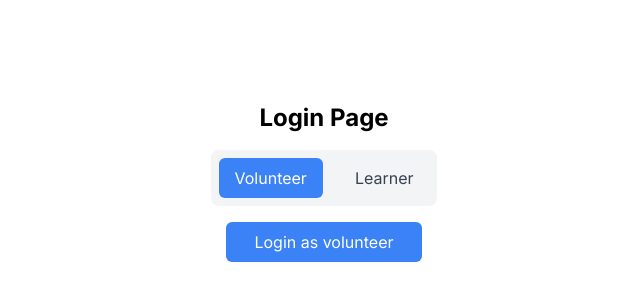
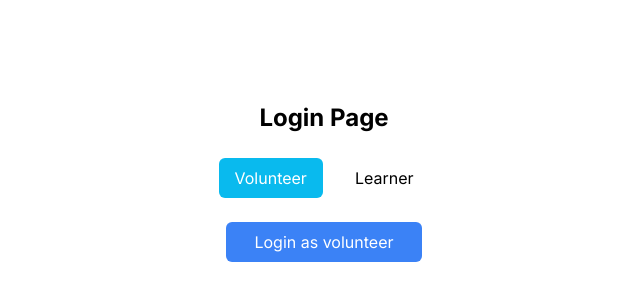
Before and after one commit to umangjzx/mw-frontend, a Next.js app: page /login in a window 1280 px wide. Shown: the part 218-518 px from the top of the page, without its empty margins (316-956 px from the left). Built offline with nearby package versions, Linux system fonts and the light colour scheme; no server answers.

Commit message:
implemented base theme functionality

```diff
--- a/src/app/globals.css
+++ b/src/app/globals.css
@@ -2,19 +2,15 @@
 @tailwind components;
 @tailwind utilities;
 
-/* :root {
-  --foreground-rgb: 0, 0, 0;
-  --background-start-rgb: 214, 219, 220;
-  --background-end-rgb: 255, 255, 255;
+:root {
+  --gray-color: #505050;
+  --white-color: #ffffff;
+  --black-color: #121212;
+  --error-color: #EF4444;
+  --error-light-color: #FEE2E2;
+  --success-color: #16A34A;
+  --success-light-color: #DCFCE7;
 }
-
-@media (prefers-color-scheme: dark) {
-  :root {
-    --foreground-rgb: 255, 255, 255;
-    --background-start-rgb: 0, 0, 0;
-    --background-end-rgb: 0, 0, 0;
-  }
-} */
 
 body {
   color: black;
--- a/src/app/login/page.tsx
+++ b/src/app/login/page.tsx
@@ -1,5 +1,5 @@
 "use client";
-import React, { useState, useEffect, useCallback } from "react";
+import { useState, useEffect, useCallback } from "react";
 import { useRouter, useSearchParams } from "next/navigation";
 import { GetAPI, PostAPI } from "@/api/request";
 import { endpoints } from "@/api/constants";
@@ -95,7 +95,7 @@ const LoginPage = () => {
       <div className="flex items-center gap-4 bg-gray-100 p-2 rounded-lg">
         <button
           onClick={() => handleSetRole("volunteer")}
-          className={`px-4 py-2 rounded-md transition-colors duration-300 ${
+          className={`px-4 py-2 rounded-md bg-primary  transition-colors duration-300 ${
             role === "volunteer"
               ? "bg-blue-500 text-white"
               : "bg-transparent text-gray-700"
@@ -105,7 +105,7 @@ const LoginPage = () => {
         </button>
         <button
           onClick={() => handleSetRole("learner")}
-          className={`px-4 py-2 rounded-md transition-colors duration-300 ${
+          className={`px-4 py-2 rounded-md  bg-primary transition-colors duration-300 ${
             role === "learner"
               ? "bg-blue-500 text-white"
               : "bg-transparent text-gray-700"
--- a/src/interfaces/index.ts
+++ /dev/null
@@ -1,4 +0,0 @@
-import { EndpointProps } from "./endpoints";
-import { VolunteerProps } from "./volunteer";
-
-export type { EndpointProps, VolunteerProps };
--- /dev/null
+++ b/src/interfaces/user.ts
@@ -0,0 +1,6 @@
+const UserType = {
+  VOLUNTEER: 'volunteer',
+  LEARNER: 'learner',
+};
+
+export { UserType };
--- /dev/null
+++ b/src/providers/ThemeProvider/index.tsx
@@ -0,0 +1,32 @@
+'use client';
+
+import { useEffect } from 'react';
+import { getTheme } from '@/utils/theme';
+
+interface ThemeProviderProps {
+  children: React.ReactNode;
+}
+
+export const ThemeProvider = ({ children }: ThemeProviderProps) => {
+  useEffect(() => {
+    const theme = getTheme();
+
+    // Set CSS variables
+    document.documentElement.style.setProperty('--primary-color', theme.primary);
+    document.documentElement.style.setProperty('--secondary-color', theme.background);
+  }, []);
+
+  // Listen for storage changes
+  useEffect(() => {
+    const handleStorageChange = () => {
+      const theme = getTheme();
+      document.documentElement.style.setProperty('--primary-color', theme.primary);
+      document.documentElement.style.setProperty('--secondary-color', theme.background);
+    };
+
+    window.addEventListener('storage', handleStorageChange);
+    return () => window.removeEventListener('storage', handleStorageChange);
+  }, []);
+
+  return <>{children}</>;
+};
--- /dev/null
+++ b/src/utils/theme.ts
@@ -0,0 +1,30 @@
+"use client";
+import { UserType } from "@/interfaces/user";
+import { getLocalStorage } from "./localStorage";
+
+
+
+export const VolunteerTheme = {
+  primary: '#FE5B11',
+  background: '#FFE9D4',
+};
+
+export const LearnerTheme = {
+  primary: '#09BAEE',
+  background: '#DFF5FF',
+};
+
+export const getTheme = () => {
+  if (typeof window === 'undefined') return LearnerTheme;
+
+  const userType = getLocalStorage('role');
+
+  switch (userType) {
+    case UserType.VOLUNTEER:
+      return VolunteerTheme;
+    case UserType.LEARNER:
+      return LearnerTheme;
+    default:
+      return LearnerTheme;
+  }
+};
--- a/tailwind.config.ts
+++ b/tailwind.config.ts
@@ -8,10 +8,20 @@ const config: Config = {
   ],
   theme: {
     extend: {
-      backgroundImage: {
-        "gradient-radial": "radial-gradient(var(--tw-gradient-stops))",
-        "gradient-conic":
-          "conic-gradient(from 180deg at 50% 50%, var(--tw-gradient-stops))",
+      colors: {
+        primary: 'var(--primary-color)',
+        background: 'var(--background-color)',
+        gray: 'var(--gray-color)',
+        white: 'var(--white-color)',
+        black: 'var(--black-color)',
+        error: {
+          DEFAULT: 'var(--error-color)',
+          light: 'var(--error-light-color)',
+        },
+        success: {
+          DEFAULT: 'var(--success-color)',
+          light: 'var(--success-light-color)',
+        },
       },
     },
   },
```
Also changed, not shown: src/app/layout.tsx (+5 -2 lines), src/providers/QueryWrapper/index.tsx (renamed from src/components/QueryWrapper/TanStackQueryWrapper.tsx).
